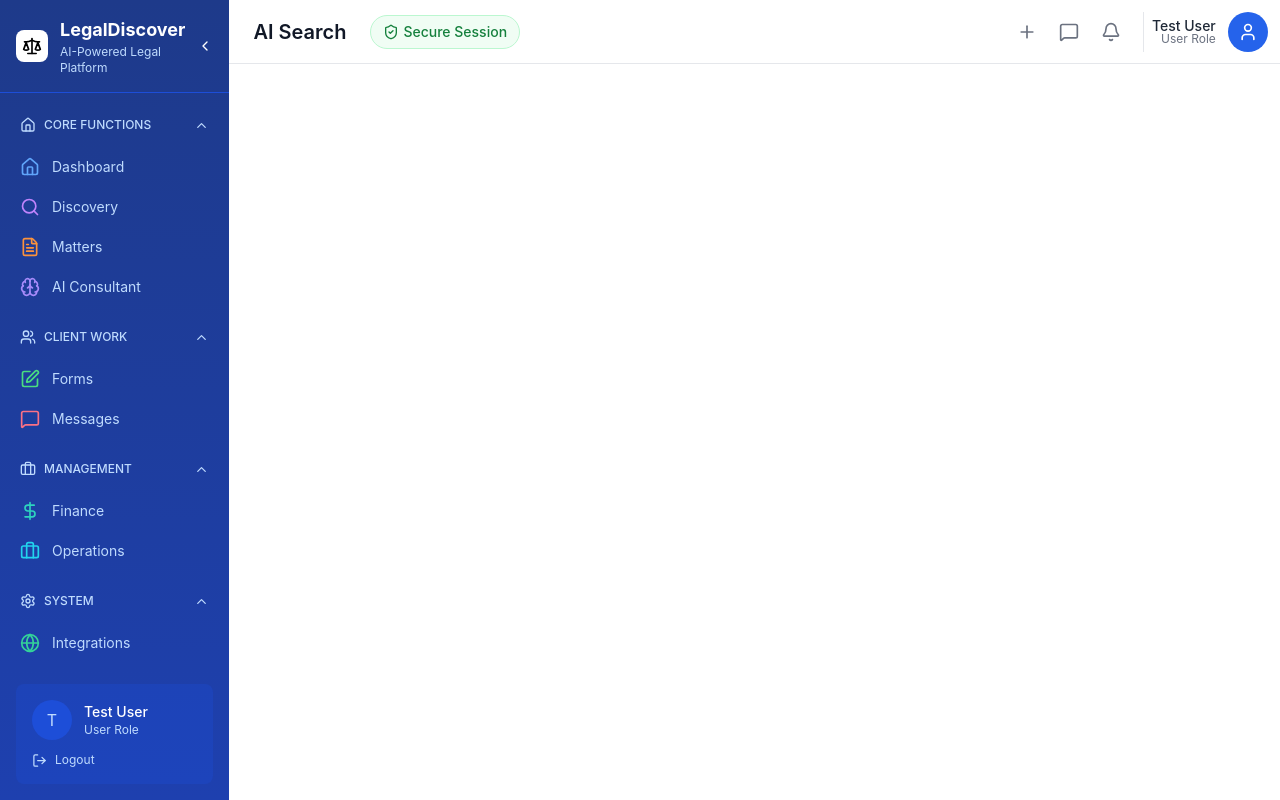
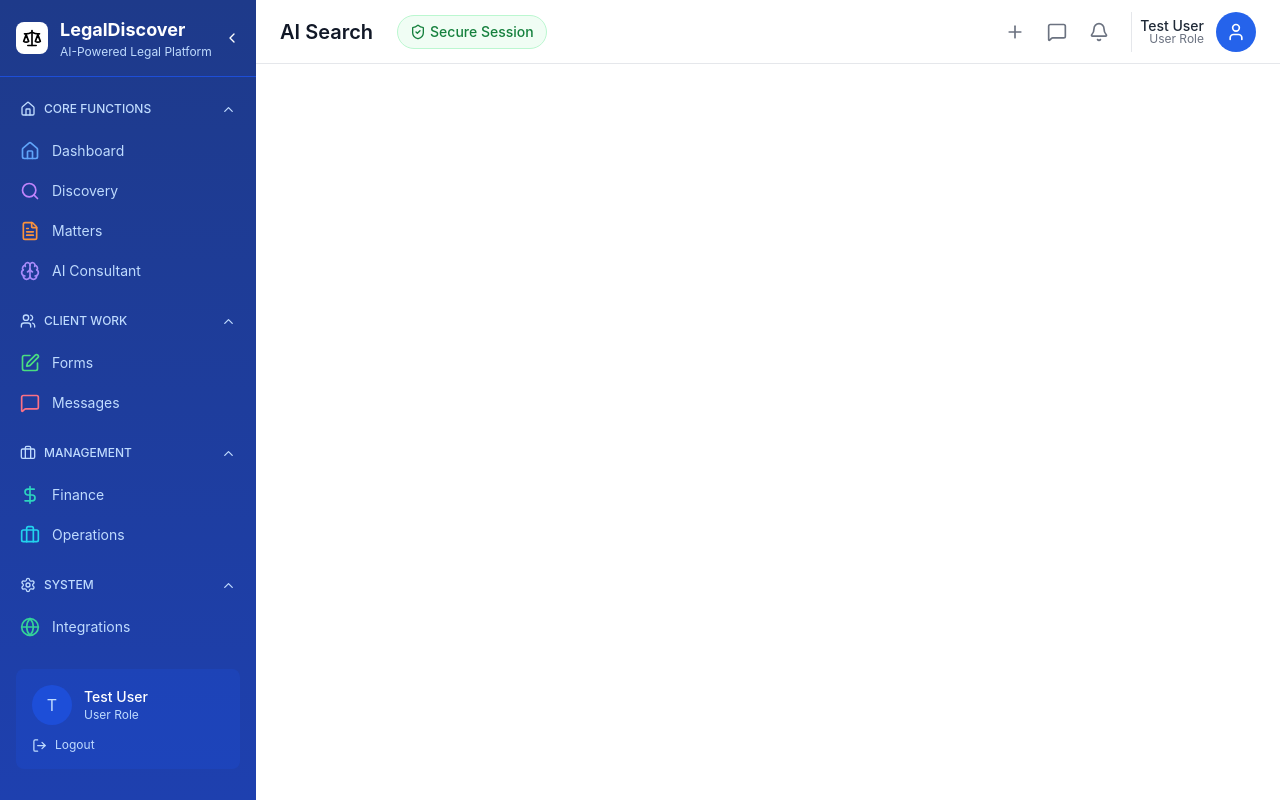
Before and after one commit to Rafayj34/LegalDiscover-NextJS-AWS-CDK, a Next.js app in the folder legaldiscoverapp/: page / in a window 1280 px wide. Built offline with nearby package versions, Linux system fonts and the light colour scheme.

Commit message:
fixed alignment bug

```diff
--- a/legaldiscoverapp/components/dashboardLayout/dashboardLayout.tsx
+++ b/legaldiscoverapp/components/dashboardLayout/dashboardLayout.tsx
@@ -1,9 +1,11 @@
-import { Header } from "../header/header"
+import { Header } from "../header/header";
 import { Sidebar } from "../sidebar/Sidebar"
 
 export const DashboardLayout = () => (
-    <div className="flex text-white">
+    <div className="h-screen grid md:grid-cols-[256px_1fr] grid-cols-[56px_1fr] text-gray-900 overflow-hidden">
         <Sidebar />
-        <Header />
+        <div className="flex flex-col h-full">
+            <Header />
+        </div>
     </div>
 )
--- a/legaldiscoverapp/components/header/header.tsx
+++ b/legaldiscoverapp/components/header/header.tsx
@@ -2,8 +2,7 @@ import { actions } from "@/lib/header-data";
 import { ShieldCheck, User } from "lucide-react";
 
 export const Header = () => (
-  <header className="flex items-center justify-between h-16 max-w-[83%] w-full px-6 border-b border-gray-200 flex-shrink-0">
-    <div className="flex items-center space-x-6">
+  <header className="flex items-center justify-between h-16 px-6 border-b border-gray-200 flex-shrink-0"> <div className="flex items-center space-x-6">
     <h2 className="text-xl font-semibold text-gray-900 flex-shrink-0">
       AI Search
     </h2>
--- a/legaldiscoverapp/components/sidebar/Sidebar.tsx
+++ b/legaldiscoverapp/components/sidebar/Sidebar.tsx
@@ -51,9 +51,9 @@ export const Sidebar = () => {
       )}
 
       <aside
-        className={`fixed md:static top-0 left-0 h-screen md:h-[100vh] w-72 md:w-[256px] z-50 bg-gradient-to-b from-[#1e3a8a] to-[#1e40af] text-white transform transition-transform duration-300 flex flex-col
-          ${mobileOpen ? "translate-x-0" : "-translate-x-full md:translate-x-0"}
-        `}
+        className={`fixed top-0 left-0 h-screen w-72 md:w-[256px] z-50 bg-gradient-to-b from-[#1e3a8a] to-[#1e40af] text-white transform transition-transform duration-300 flex flex-col md:h-full md:relative
+          ${mobileOpen ? "translate-x-0" : "-translate-x-full md:translate-x-0"}
+        `}
       >
         <div className="flex items-center gap-3 p-4 border-b border-blue-700 flex-shrink-0">
           <div className="bg-white rounded-[8px] w-[32px] h-[32px] p-1.5 flex justify-center items-center">
@@ -75,7 +75,7 @@ export const Sidebar = () => {
           />
         </div>
 
-        <div className="px-2 overflow-y-auto flex-1 scrollbar-hide">
+        <div className="max-h-[72vh] px-2 overflow-y-auto flex-1 scrollbar-hide">
           {navigationTabs.map((group, idx) => {
             const sectionName = group.section.name;
             const isExpanded = expandedStates[sectionName]
```
Lines whose indentation alone changed are shown as unchanged.
